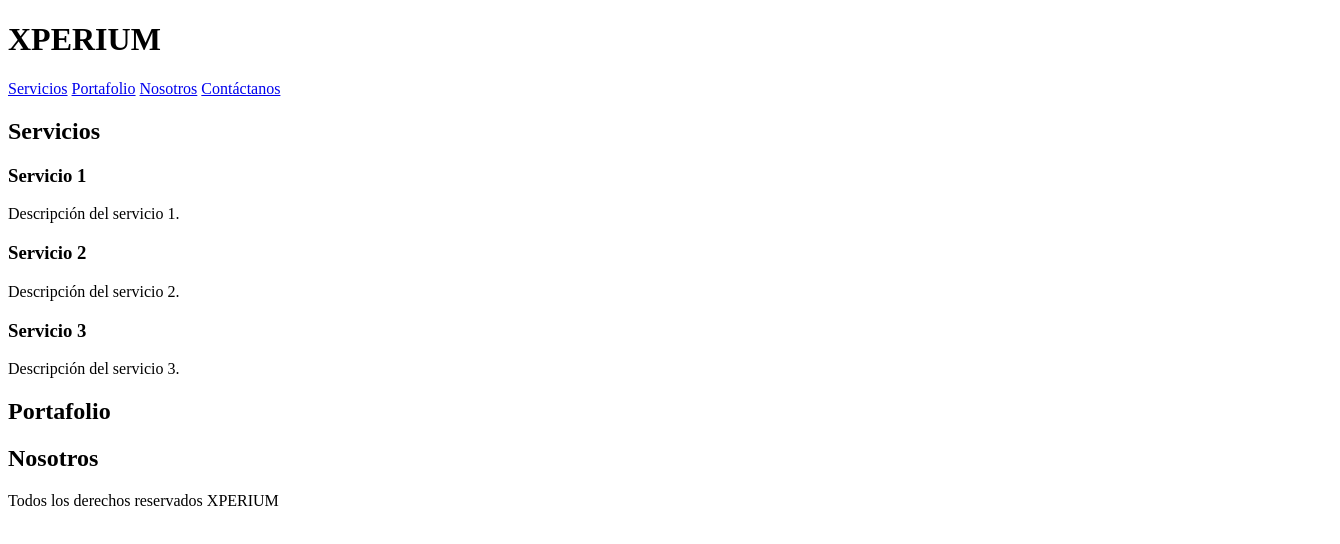
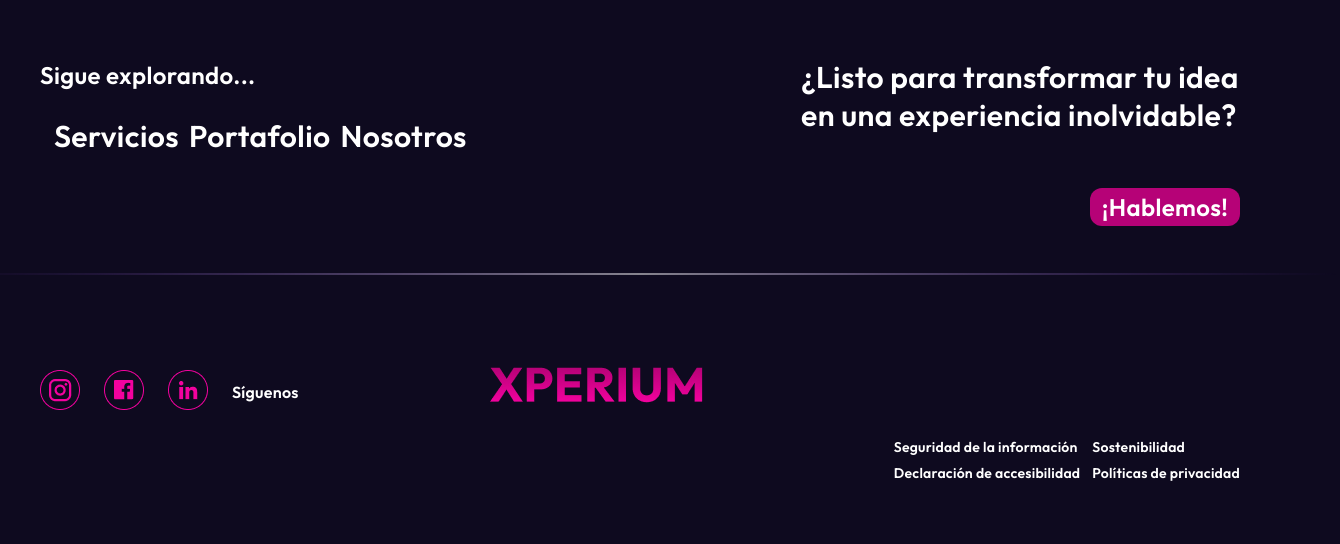
Before and after one commit to rosemaryvalle/XPERIUM, a plain HTML site: page index.html in a window 1280 px wide. Shown: the whole page, 1340 px wide, since content can reach past the window. Drawn offline with Linux system fonts and the light colour scheme.

Commit message:
Footer: add footer, styles and assets

```diff
--- a/css/style.css
+++ b/css/style.css
@@ -0,0 +1,190 @@
+@import url('https://fonts.googleapis.com/css2?family=Outfit:wght@600&display=swap');
+
+/* General Styles */
+body {
+    width: 100%;
+    height: 100vh;
+    font-family: 'Outfit', Helvetica;
+    margin: 0;
+    padding: 0;
+    background-color:rgba(14, 10, 31, 1)
+    ;
+    color: #fff;
+}
+/*Colores*/
+:root {
+    --White: #FFF;
+    --PL-3: #B60277;
+    --PL-2: #8A015C;
+    --PL-4: #F2029E;
+}
+/* Tipografías*/
+
+.h1{
+    font-family: Outfit;
+    font-size: 3rem;
+    font-style: normal;
+    font-weight: 700;
+    line-height: normal;
+    letter-spacing: 0.036rem;
+    text-transform: uppercase;
+}
+
+.h2{
+    font-family: Outfit;
+    font-size: 2.25rem;
+    font-style: normal;
+    font-weight: 600;
+    line-height: normal;
+    letter-spacing: 0.027rem;
+    text-transform: uppercase;
+}
+
+.h3{
+    font-family: Outfit;
+    font-size: 1.875rem;
+    font-style: normal;
+    font-weight: 600;
+    line-height: normal;
+    letter-spacing: 0.026rem;
+}
+
+.h4{
+    font-family: Outfit;
+    font-size: 1.5rem;
+    font-style: normal;
+    font-weight: 400;
+    line-height: normal;
+    letter-spacing: 0.0225rem;
+}
+
+.h5{
+    font-family: Outfit;
+    font-size: 1rem;
+    font-style: normal;
+    font-weight: 400;
+    line-height: normal;
+    letter-spacing: 0.016rem;
+}
+
+.h6{
+    font-family: Outfit;
+    font-size: 0.875rem;
+    font-style: normal;
+    font-weight: 400;
+    line-height: normal;
+    letter-spacing: 0.014rem;
+}
+/* termina tipografia*/
+
+/*footer menu y componentes*/
+.footer-menu{
+    display: flex;
+    justify-content: space-between;
+    align-items: flex-start;
+    align-self: stretch;
+    padding: 1.75rem 2.5rem 3rem 2.5rem;
+}
+.footer-navbar{
+    display: flex;
+    width: 33.75rem;
+    flex-direction: column;
+    align-items: flex-start;
+    gap: 0.875rem;
+
+}
+.footer-navbar nav{
+    display: flex;
+    height: 0rem;
+    padding: 0rem 0.875rem;
+    justify-content: center;
+    align-items: center;
+    gap: 0.625rem;
+
+}
+
+.footer-navbar nav a {
+    text-decoration: none;
+    text-align: center;
+    transition: color 0.3s ease;
+    color: var(--White);
+}
+
+.footer-navbar nav a:hover {
+    color: rgba(182, 2, 119, 1); /* Color del texto en hover */
+}
+
+/*Siguiente componente*/
+.footer-contactanos{
+    display: flex;
+    width: 27.4375rem;
+    flex-direction: column;
+    align-items: flex-end;
+    gap: 1.5rem;
+}
+.contact-btn{
+    color: var(--White, #FFF);
+    text-align: center;
+    text-decoration: none;
+    display: flex;
+    width: 8.875rem;
+    padding: 0.25rem;
+    justify-content: center;
+    align-items: center;
+    gap: 0.625rem;
+    border-radius: 0.75rem;
+    background-color: var(--PL-3, #B60277)
+
+}
+.contact-btn:hover{
+        background-color: var(--PL-2,#6E0148)
+}
+/*Siguiente componente*/
+.divisor{
+    display: flex;
+    width: 100%;
+    height: 0rem;
+    justify-content: center;
+    align-items: center;
+}
+/*Siguiente componente*/
+.footer-container{
+    display: flex;
+    justify-content: space-between;
+    align-items: center;
+    align-self: stretch;
+    padding: 1.75rem 2.5rem;
+}
+.RRSS{
+display: inline-flex;
+align-items: center;
+gap: 1.5rem;
+}
+.logo{
+    display: flex;
+    justify-content: center;
+    align-items: center;
+    gap: 0.625rem;
+}
+.politicas{
+    display: inline-flex;
+    height: 7.5rem;
+    padding: 3.75rem 0rem 0rem;
+    align-items: flex-end;
+    gap: 0.75rem;
+}
+.columna{
+    display: flex;
+    flex-direction: column;
+    align-items: flex-start;
+    gap: 0.5rem;
+}
+.columna a {
+    color: var(--White);
+    text-decoration: none;
+}
+
+.columna a:hover{
+    text-decoration: underline;
+}
+/*componente completado*/
--- a/index.html
+++ b/index.html
@@ -4,48 +4,57 @@
 <head>
     <meta charset="UTF-8">
     <meta name="viewport" content="width=device-width, initial-scale=1.0">
-    <title>XPERIUM</title>
-    <link rel="preload" href="css/style.css" as="style">
-    <link href="css/style.css" rel="stylesheet">
+    <title>Footer</title>
+    <link rel="stylesheet" href="css/style.css">
 </head>
 
 <body>
-    <header>
-        <h1 class="titulo">XPERIUM</h1>
-    </header>
 
-    <nav>
-        <a href="#">Servicios</a>
-        <a href="#">Portafolio</a>
-        <a href="#">Nosotros</a>
-        <a href="#">Contáctanos</a>
-    </nav>
+    <section class="footer">
+        <div class="footer-menu">
+            <div class="footer-navbar">
+                <h4 class="h4">Sigue explorando...</h4>
+                <div>
+                    <nav>
+                        <a href="#" class="h3">Servicios</a>
+                        <a href="#" class="h3">Portafolio</a>
+                        <a href="#" class="h3">Nosotros</a>
+                    </nav>
+                </div>
+            </div>
+            <div class="footer-contactanos">
+                <h3 class="h3">¿Listo para transformar tu idea en una experiencia inolvidable?</h3>
+                <a href="#" class="contact-btn h4">¡Hablemos!</a>
+            </div>
+        </div>
 
-    <section id="servicios">
-        <h2>Servicios</h2>
-        <div class="servicio">
-            <h3>Servicio 1</h3>
-            <p>Descripción del servicio 1.</p>
+        <div class="divisor">
+            <img src="assets/Divisor.png" alt="Divisor">
         </div>
-        <div class="servicio">
-            <h3>Servicio 2</h3>
-            <p>Descripción del servicio 2.</p>
+
+        <div class="footer-container">
+            <div class="RRSS">
+                <a href="#"><img src="assets/instagram-icon.png" alt="Instagram"></a>
+                <a href="#"><img src="assets/facebook-icon.png" alt="Facebook"></a>
+                <a href="#"><img src="assets/linkedin-icon.png" alt="Linkedin"></a>
+                <h5 class="h5">Síguenos</h5>
+            </div>
+            <div class="logo">
+                <img src="assets/logo.png" alt="Logo">
+            </div>
+            <div class="politicas">
+                <div class="columna">
+                    <a href="#" class="h6">Seguridad de la información</a>
+                    <a href="#" class="h6">Declaración de accesibilidad</a>
+                </div>
+                <div class="columna">
+                    <a href="#" class="h6">Sostenibilidad</a>
+                    <a href="#" class="h6">Políticas de privacidad</a>
+                </div>
+            </div>
         </div>
-        <div class="servicio">
-            <h3>Servicio 3</h3>
-            <p>Descripción del servicio 3.</p>
-        </div>
-        <!-- Añadir más servicios según sea necesario -->
     </section>
 
-    <section id="portafolio">
-        <h2>Portafolio</h2>
-    </section>
+</body>
 
-    <section id="nosotros">
-        <h2>Nosotros</h2>
-    </section>
-
-    <footer>
-        <p>Todos los derechos reservados XPERIUM</p>
-    </footer>
+</html>
```
Also changed, not shown: assets/Divisor.png (added), assets/facebook-icon.png (added), assets/instagram-icon.png (added), assets/linkedin-icon.png (added), assets/logo.png (added).
